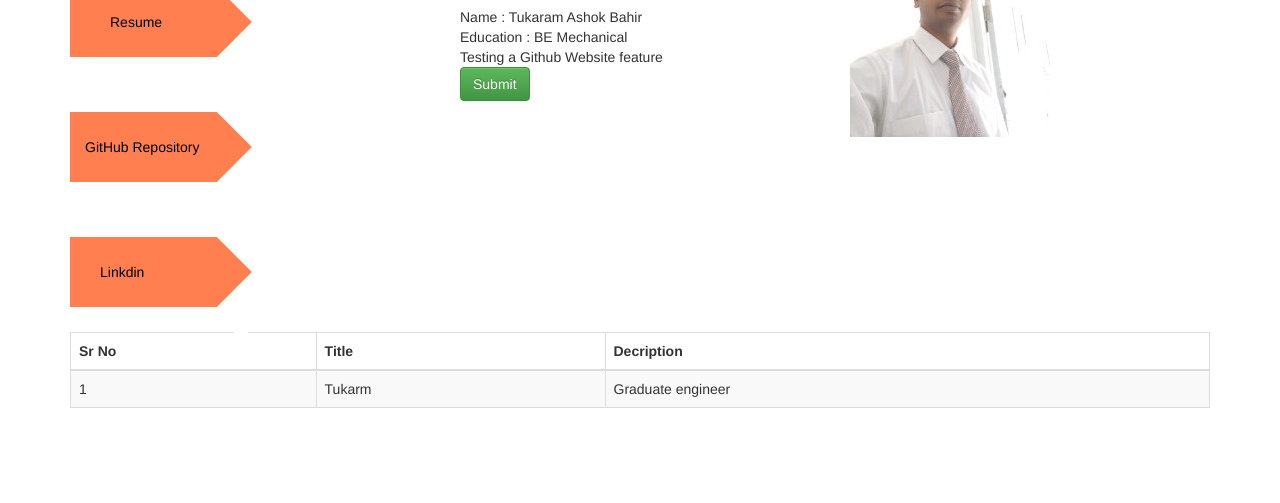
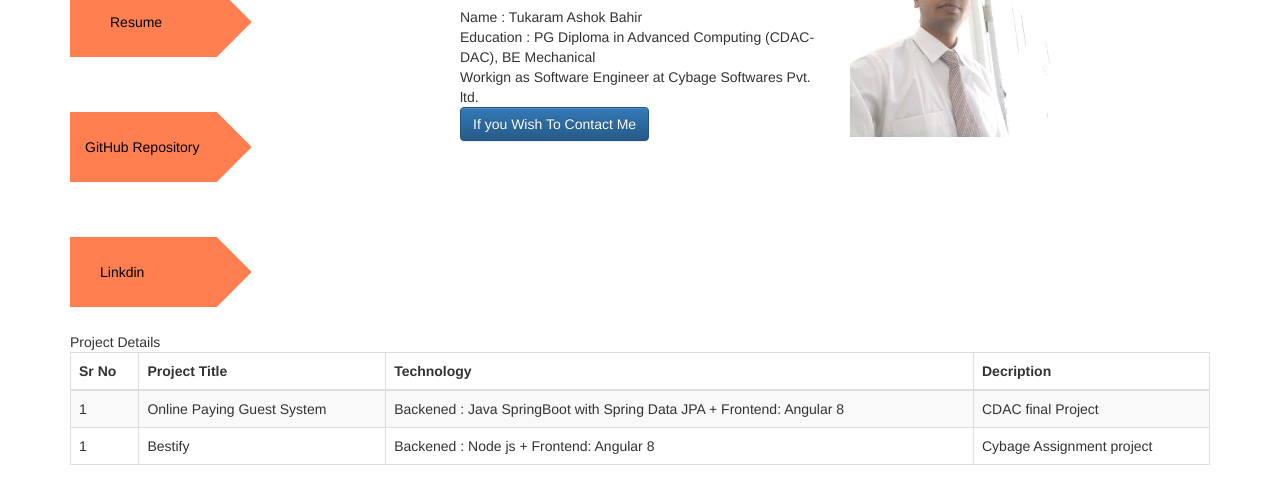
Before and after one commit to tukarambahir/tukarambahir.github.io, a plain HTML site: page index.html in a window 1280 px wide. Shown: the part 145-648 px from the top of the page. Drawn offline with nearby package versions, Linux system fonts and the light colour scheme.

Commit message:
added new Title

```diff
--- a/index.html
+++ b/index.html
@@ -122,9 +122,9 @@
                 <h1>Info</h1>
 
                 <div> Name : Tukaram Ashok Bahir </div>
-                <div> Education : BE Mechanical</div>
-                <div>Testing a Github Website feature </div>
-                <button onclick="func()" class="btn btn-success">Submit</button>
+                <div> Education : PG Diploma in Advanced Computing (CDAC-DAC), BE Mechanical</div>
+                <div>Workign as Software Engineer at Cybage Softwares Pvt. ltd. </div>
+                <button onclick="func()" class="btn btn-primary">If you Wish To Contact Me</button>
 
             </div>
             <div class="col-md-4">
@@ -133,20 +133,29 @@
         </div>
         &nbsp;
         &nbsp;
+        <div>Project Details</div>
         <table class="table table-striped table-bordered">
             <thead>
                 <tr>
                     <th>Sr No</th>
-                    <th>Title</th>
+                    <th>Project Title</th>
+                    <th>Technology</th>
                     <th>Decription</th>
                 </tr>
             </thead>
             <tbody>
                 <tr>
                     <td>1</td>
-                    <td>Tukarm</td>
-                    <td>Graduate engineer</td>
+                    <td>Online Paying Guest System</td>
+                    <td>Backened : Java SpringBoot with Spring Data JPA + Frontend: Angular 8</td>
+                    <td>CDAC final Project</td>
                 </tr>
+                <tr>
+                  <td>1</td>
+                  <td>Bestify</td>
+                  <td>Backened : Node js  + Frontend: Angular 8</td>
+                  <td>Cybage Assignment project</td>
+              </tr>
             </tbody>
         </table>
 
@@ -155,7 +164,7 @@
 <script src="bootstrap.min.js"></script>
 <script>
   function func(){
-    window.alert("Thanks for showing intrested in My profile ")
+    window.alert("Thanks for showing intrested in My profile, Email id  : tukaram.bahir@gmail.com  ")
   }
 </script>
 
```
Also changed, not shown: resume.html (+2 -2 lines).
